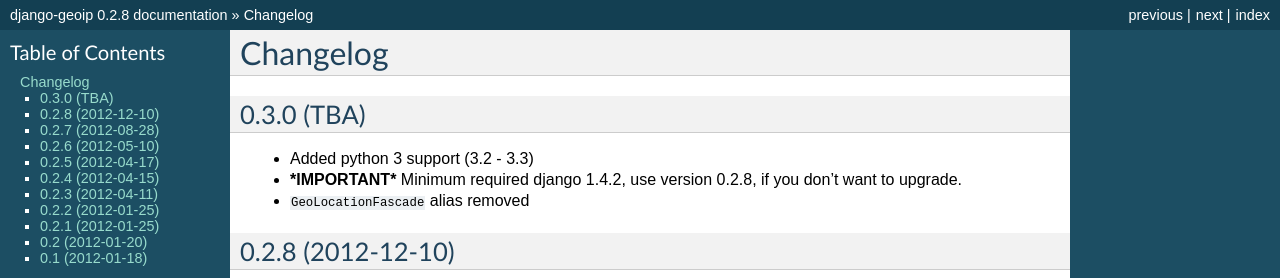
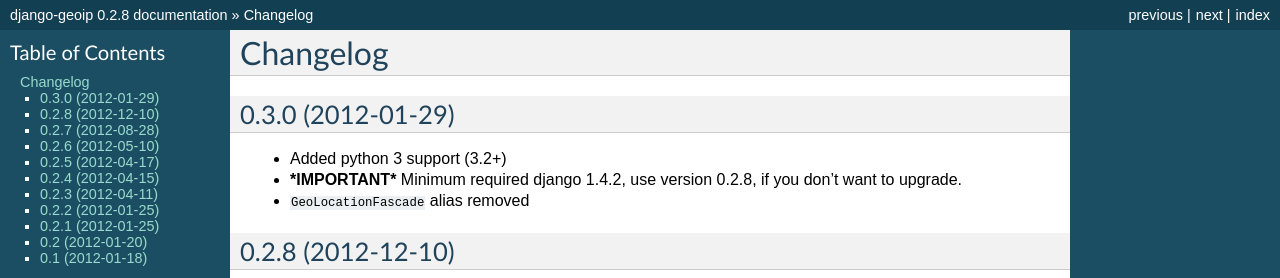
Before and after one commit to futurecolors/django-geoip, a Sphinx documentation site: the page built from docs/changelog.rst, in a window 1280 px wide. Shown: the top 278 px of the page. Built offline with Sphinx 7.4.7, drawn with Linux system fonts in a browser that asks for light colours.

```diff
--- a/README.rst
+++ b/README.rst
@@ -2,10 +2,13 @@ Django GeoIP
 ============
 
 .. image:: https://secure.travis-ci.org/futurecolors/django-geoip.png?branch=dev
+    :target: https://travis-ci.org/futurecolors/django-geoip
 
 App to figure out where your visitors are from by their IP address.
 
 Detects country, region and city, querying the database with geodata.
 Optional high-level API provides user location in request object.
 
+Requires Django 1.4.2+, supports python 2 & 3.
+
 Docs: http://django-geoip.readthedocs.org/
--- a/docs/changelog.rst
+++ b/docs/changelog.rst
@@ -1,9 +1,9 @@
 Changelog
 =========
 
-0.3.0 (TBA)
------------
-* Added python 3 support (3.2 - 3.3)
+0.3.0 (2012-01-29)
+------------------
+* Added python 3 support (3.2+)
 * ***IMPORTANT*** Minimum required django 1.4.2, use version 0.2.8, if you don't want to upgrade.
 * ``GeoLocationFascade`` alias removed
 
--- a/setup.py
+++ b/setup.py
@@ -7,7 +7,7 @@ read = lambda filepath: codecs.open(filepath, 'r', 'utf-8').read()
 
 setup(
     name='django-geoip',
-    version='0.3dev',
+    version='0.3',
     author='Ilya Baryshev',
     author_email='baryshev@gmail.com',
     packages=find_packages(exclude="tests"),
```
